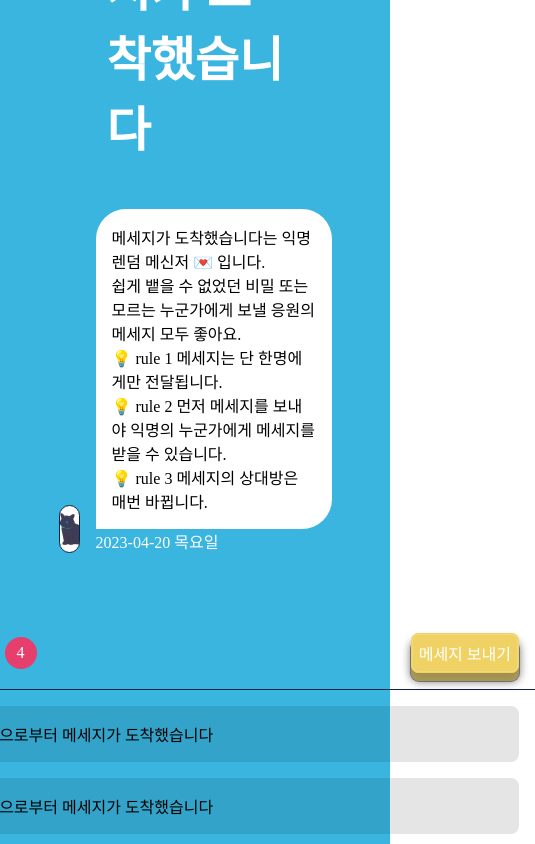
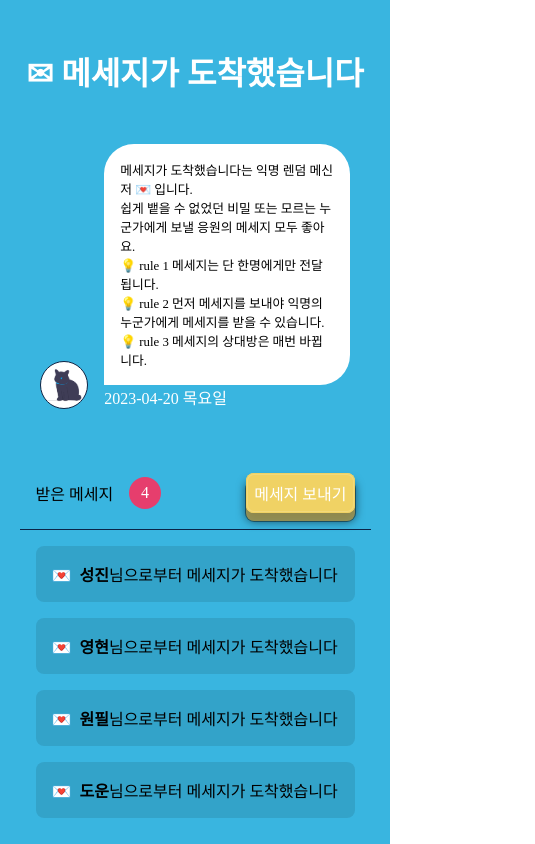
Before and after one commit to SJ0826/random-message-project, a React (Create React App) app: page / in a window 390 px wide. Shown: the top 844 px of the page, 535 px wide, since content can reach past the window. Built offline with nearby package versions, Linux system fonts and the light colour scheme; a web font is replaced by a local one.

Commit message:
Feat: add mediaquery to start page

```diff
--- a/src/components/Layout/_index.scss
+++ b/src/components/Layout/_index.scss
@@ -2,5 +2,9 @@
   @include set-center-aligned;
   flex-direction: column;
   width: 70vw;
-  height: 100vh;
+  height: 100%;
+
+  @include tablet-size {
+    width: 90%;
+  }
 }
--- a/src/components/Logo/_index.scss
+++ b/src/components/Logo/_index.scss
@@ -1,7 +1,13 @@
 .start__title{
-  margin: 1em;
-  font-size: 3em;
+  margin: 5rem 0rem 2rem 0rem;
+  font-size: 3rem;
   font-weight: bold;
   color: $text-light1;
   // animation: fade-in 5s;
+
+  @include tablet-size() {
+    font-size: 2rem;
+    margin: 3rem 0rem 0rem 0rem;
+    height: 5rem;
+  }
 }
--- a/src/components/MessageItem/_index.scss
+++ b/src/components/MessageItem/_index.scss
@@ -1,7 +1,7 @@
 .messageItem{
-  margin-bottom: 1em;
-  padding: 1em;
-  border-radius: 0.5em;
+  margin-bottom: 1rem;
+  padding: 1rem;
+  border-radius: 0.5rem;
 
   background-color: rgba(0, 0, 0, 0.1);
 
@@ -10,7 +10,7 @@
   }
 
   .messageItem__name{
-    margin-left: 0.5em;
+    margin-left: 0.5rem;
     font-weight: 600;
   }
 }
--- a/src/components/MessageList/_index.scss
+++ b/src/components/MessageList/_index.scss
@@ -1,11 +1,16 @@
 .messageList__container{
-  margin-top: 4em;
-  margin-left: 2.5em;
-  width: 40em;
+  margin-top: 3rem;
+  margin-left: 1rem;
+  width: 100%;
+  max-width: 650px;
+
+  @include tablet-size() {
+    margin-left: 0rem;
+  }
 }
 
 .messageList__content{
-  padding: 1em;
+  padding: 1rem;
   border-bottom: 1px solid $point-blue1;
 }
 
@@ -19,7 +24,7 @@
     display: flex;
     align-items: center;
     .received__message__number {
-    @include set-box-size(1em, 1em, 1em);
+    @include set-box-size(1rem, 1rem, 1rem);
     @include set-center-aligned;
     margin-left: 1em;
     padding: 1em;
@@ -29,9 +34,9 @@
   }
 
   .send__message__button{
-    @include set-button(0.5em, #F0D264, $text-light1);
+    @include set-button(0.5rem, #F0D264, $text-light1);
 
-    border-radius: 0.5em;
+    border-radius: 0.5rem;
     box-shadow: 0 0 0 1px #F0D264 inset,
         0 0 0 2px rgba(255,255,255,0.15) inset,
         0 8px 0 0 rgba(196, 172, 83, .7),
--- a/src/components/SpeechBubble/_index.scss
+++ b/src/components/SpeechBubble/_index.scss
@@ -1,9 +1,13 @@
 .start__description__wrapper{
   @include set-center-aligned($align-items: flex-end);
+
+  @include tablet-size() {
+    margin-top: 1rem;
+  }
 }
 
 .start__description__icon{
-  @include set-box-size(3em, 3em, 3em);
+  @include set-box-size(3rem, 3rem, 3rem);
   margin-right: 1em;
   border: 1px solid $point-blue1;
 
@@ -16,17 +20,25 @@
 .start__description__content__wrapper{
   display: flex;
   flex-direction: column;
-  width: auto;
+  width: 30rem;
+
+  @include tablet-size() {
+    width: 70%;
+  }
 }
 
 .start__description__content{
   background-color: $back-ground-light;
   white-space: pre-line;
-  padding: 1em;
+  padding: 1rem;
   border-top-right-radius: 30px;
   border-top-left-radius: 30px;
   border-bottom-right-radius: 30px;
   color: black;
+
+  @include tablet-size() {
+    font-size: 0.8rem;
+  }
 }
 
 .start__description__date{
--- a/src/pages/GetStart/_index.scss
+++ b/src/pages/GetStart/_index.scss
@@ -1,8 +1,4 @@
-#root{
-  width: 100%;
-  height: 100%;
 
-}
 
 .start__container{
   @include set-box-size();
--- a/src/style/_mixins.scss
+++ b/src/style/_mixins.scss
@@ -10,11 +10,9 @@
   justify-content: $justify-content;
 }
 
-@mixin set-button($padding: 0.5em, $bgColor: none, $color: none){
+@mixin set-button($padding: 0.5rem, $bgColor: none, $color: none){
   padding: $padding;
   background-color: $bgColor;
   color: $color;
-
-
   cursor: pointer;
 }
--- a/src/style/main.css
+++ b/src/style/main.css
@@ -31,11 +31,6 @@ button {
     opacity: 1;
   }
 }
-#root {
-  width: 100%;
-  height: 100%;
-}
-
 .start__container {
   height: 100%;
   width: 100%;
@@ -52,14 +47,26 @@ button {
   justify-content: center;
   flex-direction: column;
   width: 70vw;
-  height: 100vh;
+  height: 100%;
+}
+@media (max-width: 660px) {
+  .page__layout {
+    width: 90%;
+  }
 }
 
 .start__title {
-  margin: 1em;
-  font-size: 3em;
+  margin: 5rem 0rem 2rem 0rem;
+  font-size: 3rem;
   font-weight: bold;
   color: #FFFFFF;
+}
+@media (max-width: 660px) {
+  .start__title {
+    font-size: 2rem;
+    margin: 3rem 0rem 0rem 0rem;
+    height: 5rem;
+  }
 }
 
 .start__description__wrapper {
@@ -67,11 +74,16 @@ button {
   align-items: flex-end;
   justify-content: center;
 }
+@media (max-width: 660px) {
+  .start__description__wrapper {
+    margin-top: 1rem;
+  }
+}
 
 .start__description__icon {
-  height: 3em;
-  width: 3em;
-  border-radius: 3em;
+  height: 3rem;
+  width: 3rem;
+  border-radius: 3rem;
   margin-right: 1em;
   border: 1px solid #0B2447;
   background-color: wheat;
@@ -83,17 +95,27 @@ button {
 .start__description__content__wrapper {
   display: flex;
   flex-direction: column;
-  width: auto;
+  width: 30rem;
+}
+@media (max-width: 660px) {
+  .start__description__content__wrapper {
+    width: 70%;
+  }
 }
 
 .start__description__content {
   background-color: #FFFFFF;
   white-space: pre-line;
-  padding: 1em;
+  padding: 1rem;
   border-top-right-radius: 30px;
   border-top-left-radius: 30px;
   border-bottom-right-radius: 30px;
   color: black;
+}
+@media (max-width: 660px) {
+  .start__description__content {
+    font-size: 0.8rem;
+  }
 }
 
 .start__description__date {
@@ -101,13 +123,19 @@ button {
 }
 
 .messageList__container {
-  margin-top: 4em;
-  margin-left: 2.5em;
-  width: 40em;
+  margin-top: 3rem;
+  margin-left: 1rem;
+  width: 100%;
+  max-width: 650px;
+}
+@media (max-width: 660px) {
+  .messageList__container {
+    margin-left: 0rem;
+  }
 }
 
 .messageList__content, .messageList_list, .messageList__header {
-  padding: 1em;
+  padding: 1rem;
   border-bottom: 1px solid #0B2447;
 }
 
@@ -121,9 +149,9 @@ button {
   align-items: center;
 }
 .messageList__header .received__message .received__message__number {
-  height: 1em;
-  width: 1em;
-  border-radius: 1em;
+  height: 1rem;
+  width: 1rem;
+  border-radius: 1rem;
   display: flex;
   align-items: center;
   justify-content: center;
@@ -133,11 +161,11 @@ button {
   color: #FFFFFF;
 }
 .messageList__header .send__message__button {
-  padding: 0.5em;
+  padding: 0.5rem;
   background-color: #F0D264;
   color: #FFFFFF;
   cursor: pointer;
-  border-radius: 0.5em;
+  border-radius: 0.5rem;
   box-shadow: 0 0 0 1px #F0D264 inset, 0 0 0 2px rgba(255, 255, 255, 0.15) inset, 0 8px 0 0 rgba(196, 172, 83, 0.7), 0 8px 0 1px rgba(0, 0, 0, 0.4), 0 8px 8px 1px rgba(0, 0, 0, 0.5);
 }
 .messageList__header .send__message__button:active {
@@ -145,15 +173,15 @@ button {
 }
 
 .messageItem {
-  margin-bottom: 1em;
-  padding: 1em;
-  border-radius: 0.5em;
+  margin-bottom: 1rem;
+  padding: 1rem;
+  border-radius: 0.5rem;
   background-color: rgba(0, 0, 0, 0.1);
 }
 .messageItem:hover {
   cursor: pointer;
 }
 .messageItem .messageItem__name {
-  margin-left: 0.5em;
+  margin-left: 0.5rem;
   font-weight: 600;
 }
--- a/src/style/main.scss
+++ b/src/style/main.scss
@@ -3,6 +3,7 @@
 @import './variables';
 @import './mixins';
 @import './keyframes';
+@import './media-query';
 
 @import '../pages/GetStart/index';
 
```
Also changed, not shown: src/style/_media-query.scss (added, +17 -0 lines), src/style/_variables.scss (+5 -3 lines).
